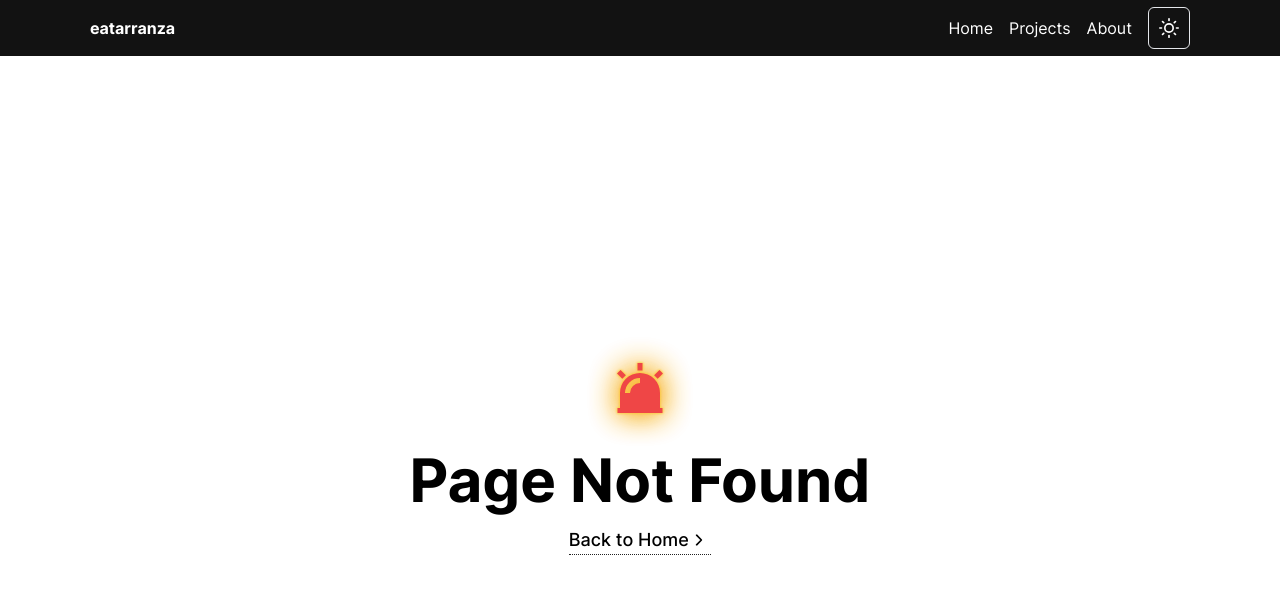
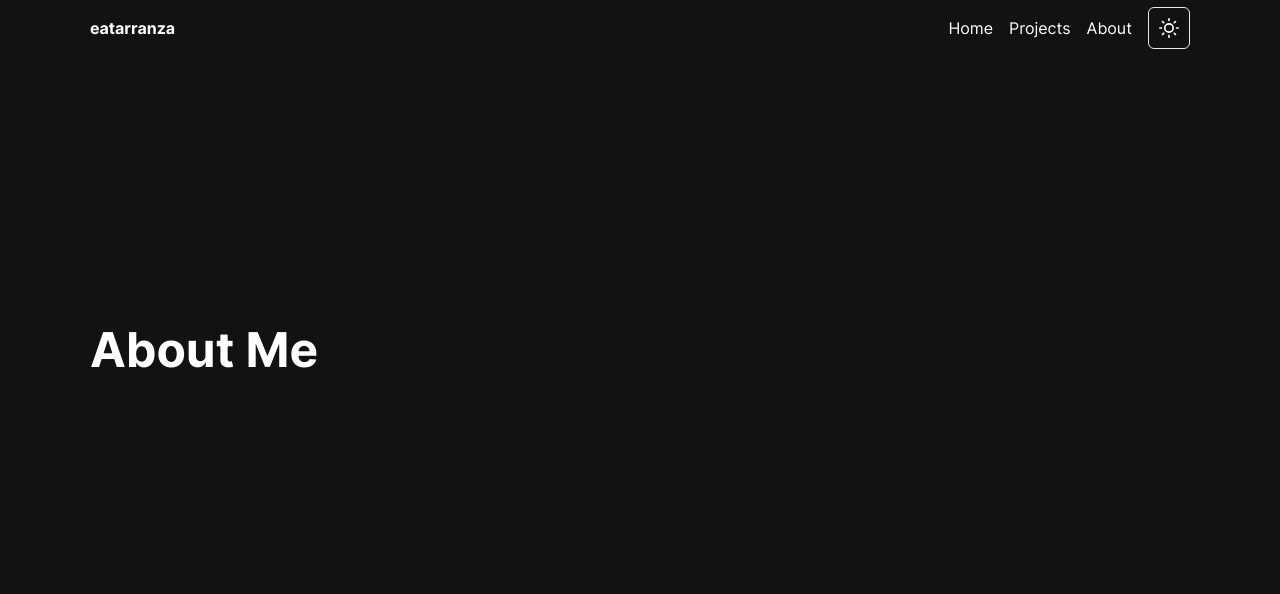
Before and after one commit to kielllll/eatarranza, a Next.js app: page /about in a window 1280 px wide. Before the commit this address had no page. Shown: the top 594 px of the page. Built offline with nearby package versions, Linux system fonts and the light colour scheme.

Commit message:
feat: add about and projects page

```diff
--- /dev/null
+++ b/src/pages/about.tsx
@@ -0,0 +1,33 @@
+import clsx from 'clsx';
+
+import useLoaded from '@/hooks/useLoaded';
+
+import Seo from '@/components/Seo';
+
+export default function AboutPage() {
+  const isLoaded = useLoaded();
+
+  return (
+    <>
+      <Seo templateTitle='About' />
+
+      <main>
+        <section
+          className={clsx(
+            'min-h-main -mt-20 mb-20 flex flex-col justify-center',
+            isLoaded && 'fade-in-start'
+          )}
+        >
+          <article className='layout'>
+            <h1
+              className='mt-1 text-3xl md:text-5xl 2xl:text-6xl'
+              data-fade='2'
+            >
+              About Me
+            </h1>
+          </article>
+        </section>
+      </main>
+    </>
+  );
+}
--- /dev/null
+++ b/src/pages/projects.tsx
@@ -0,0 +1,33 @@
+import clsx from 'clsx';
+
+import useLoaded from '@/hooks/useLoaded';
+
+import Seo from '@/components/Seo';
+
+export default function ProjectsPage() {
+  const isLoaded = useLoaded();
+
+  return (
+    <>
+      <Seo templateTitle='Projects' />
+
+      <main>
+        <section
+          className={clsx(
+            'min-h-main -mt-20 mb-20 flex flex-col justify-center',
+            isLoaded && 'fade-in-start'
+          )}
+        >
+          <article className='layout'>
+            <h1
+              className='mt-1 text-3xl md:text-5xl 2xl:text-6xl'
+              data-fade='2'
+            >
+              My Projects
+            </h1>
+          </article>
+        </section>
+      </main>
+    </>
+  );
+}
```
